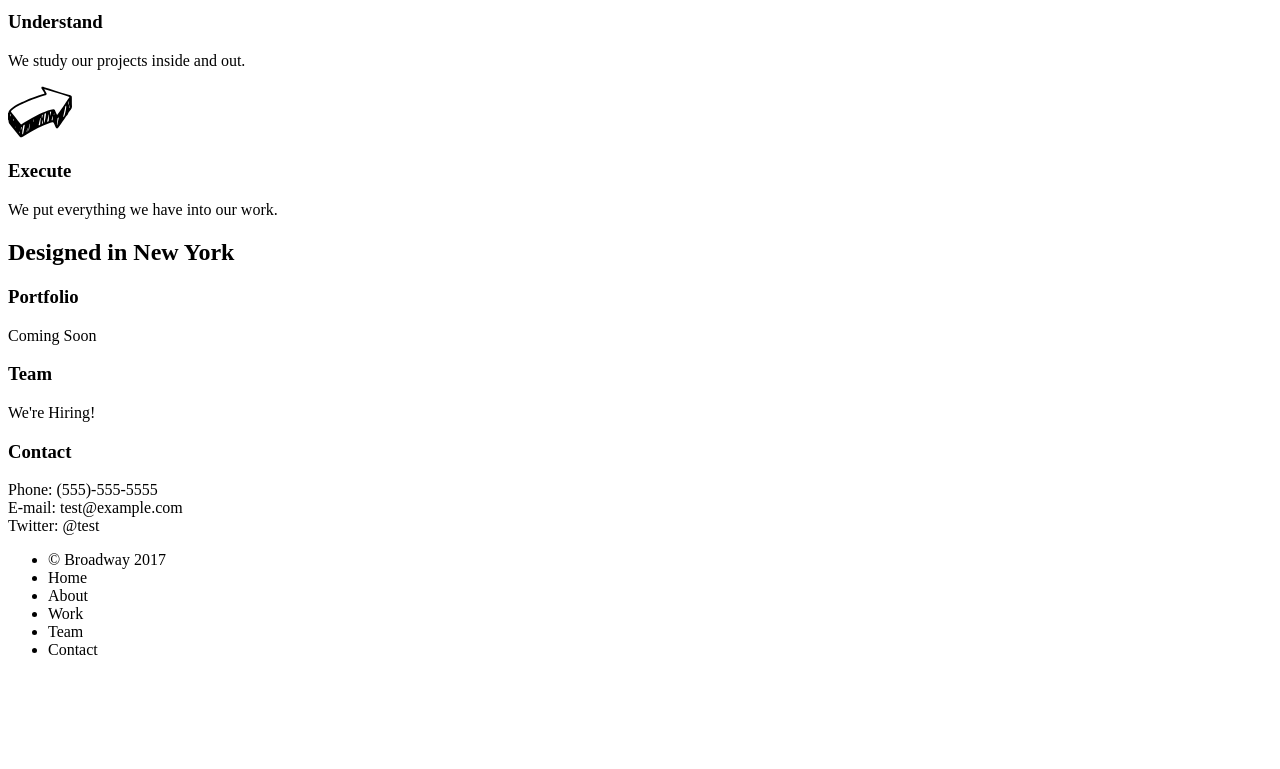
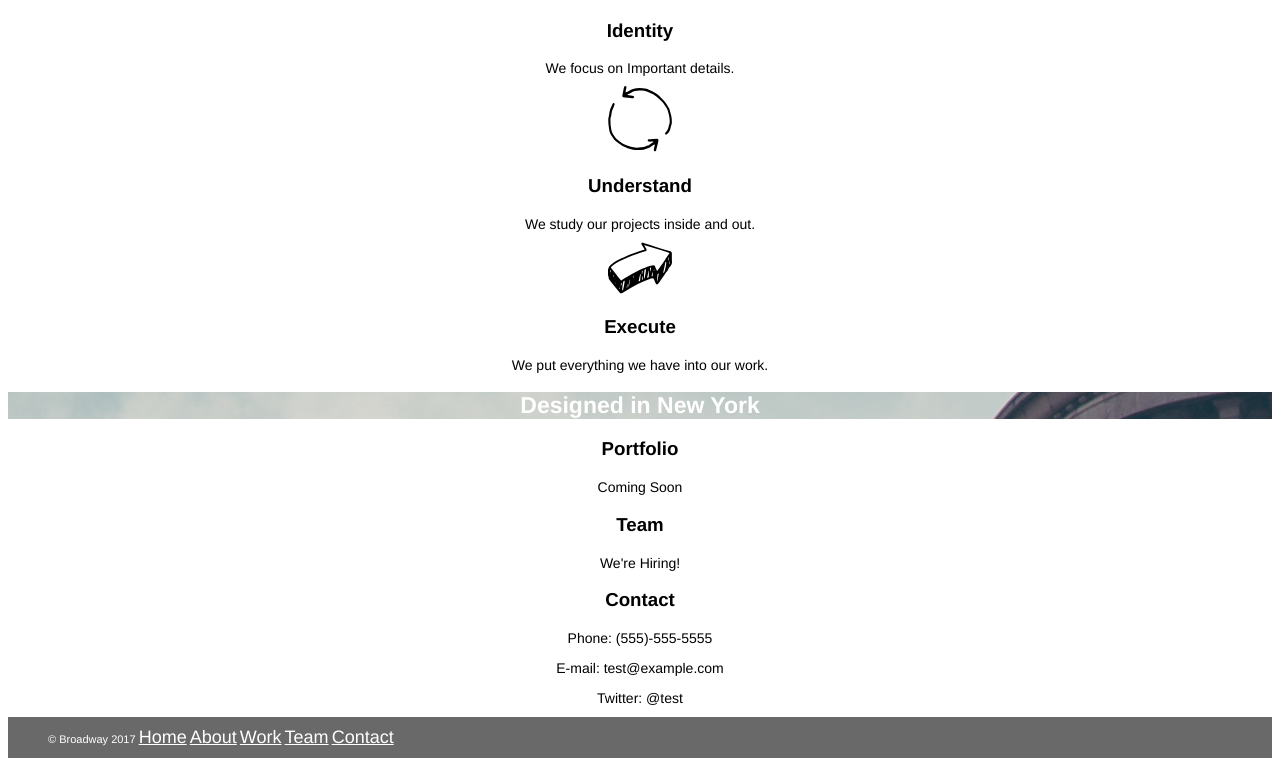
Before and after one commit to eschmidtke/broadway, a plain HTML site: page index.html in a window 1280 px wide. Shown: the part 447-1216 px from the top of the page. Before the commit the page ends 1122 px from the top, so only its background shows below. Drawn offline with Linux system fonts and the light colour scheme.

Commit message:
finalize webpage.

```diff
--- a/index.html
+++ b/index.html
@@ -6,7 +6,7 @@
   <link rel="stylesheet" href="resources/css/style.css" type="text/css" rel="stylesheet">
 </head>
 <body>
-<header><h1>Broadway Design</h1>
+<header class="header"><h1>Broadway Design</h1>
 <nav>
   <ul>
     <li><a href="">Home</a></li>
@@ -31,7 +31,7 @@
 <p>We put everything we have into our work.</p>
 </section>
 
-<h2>Designed in New York</h2>
+<h2 class="highlight">Designed in New York</h2>
 
 <h3>Portfolio</h3>
 
@@ -43,19 +43,22 @@
 
 <h3>Contact</h3>
 
-<p>Phone: (555)-555-5555 <br />
+<p>Phone: (555)-555-5555 </p>
 
-E-mail: test@example.com <br />
+<p>E-mail: test@example.com </p>
 
-Twitter: @test</p>
+<p>Twitter: @test</p>
 
-<ul>
-<li>© Broadway 2017 </li>
-<li>Home</li>
-<li>About</li>
-<li>Work</li>
-<li>Team</li>
-<li>Contact</li></ul>
+<footer>
+  <ul>
+    <li>© Broadway 2017 </li>
+    <li><a href="#">Home</a></li>
+    <li><a href="#">About</a></li>
+    <li><a href="#">Work</a></li>
+    <li><a href="#">Team</a></li>
+    <li><a href="#">Contact</a></li>
+  </ul>
+</footer>
 
 
 
--- a/resources/css/style.css
+++ b/resources/css/style.css
@@ -0,0 +1,53 @@
+body {
+  font-family: helvetica;
+  text-align:center;
+}
+
+header.header {
+  background-image: url("../the-flatiron-building.png");
+  width: 100%;
+}
+
+
+h1 {
+  color:#fff;
+  font-size: 70px;
+  text-align: left;
+}
+
+h2 {
+  font-size: 32px;
+}
+h2.highlight {
+  background-image: url("../the-flatiron-building.png");
+  color: #fff;
+  font-size: 23px;
+}
+
+p {
+  font-size: 14px;
+  margin-bottom: 10px;
+}
+
+li {
+  list-style: none;
+  margin: 10px auto;
+  display: block;
+}
+li a {
+  color:#fff;
+  font-size:18px;
+}
+
+footer {
+  background-color:dimgray;
+}
+
+footer ul {
+  text-align:left;
+  color:#fff;
+  font-size: 11px;
+}
+footer ul li {
+  display:inline-block;
+}
```
Also changed, not shown: resources/mockups/broadway_redline.jpg (renamed from resources/broadway_redline.jpg), 3 other files.
